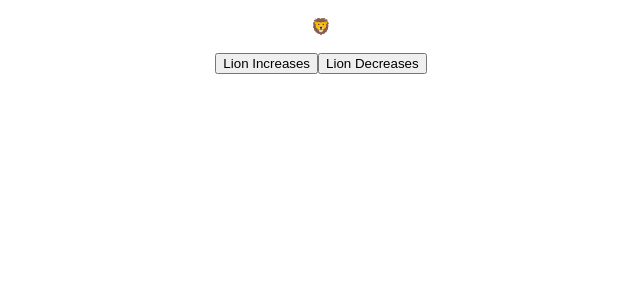
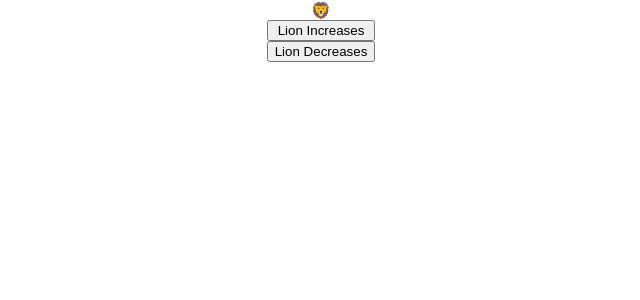
Before and after one commit to Trevor-Rezac/react-Busy-Zoo, a React (Create React App) app: page / in a window 1280 px wide. Shown: the top 300 px of the page, without its empty margins (319-959 px from the left). Built offline with nearby package versions, Linux system fonts and the light colour scheme.

Commit message:
lion size increases on DOM with state change

```diff
--- a/src/App.css
+++ b/src/App.css
@@ -40,3 +40,20 @@ html, body, #root, .App {
     transform: rotate(360deg);
   }
 }
+
+.btn-container {
+  display: flex;
+  flex-direction: column;
+  width: fit-content;
+}
+
+.lion {
+  display: flex;
+  flex-direction: column;
+  align-items: center;
+}
+
+p {
+  margin: 0;
+  padding: 0;
+}
--- a/src/App.js
+++ b/src/App.js
@@ -4,13 +4,14 @@ import './App.css';
 function App() {
 
   const [lionSize, setLionSize] = useState(1);
+  const lionStyle = { fontSize: `${lionSize}rem` };
   console.log('||', lionSize);
 
   return (
     <div className="App">
       <section className='fight-container'>
         <div className='lion'>
-          <p>🦁</p>
+          <p style={lionStyle}>🦁</p>
           <div className='btn-container'>
             <button onClick={() => setLionSize(lionSize + 1)}>Lion Increases</button>
             <button onClick={() => setLionSize(lionSize - 1)}>Lion Decreases</button>
```
